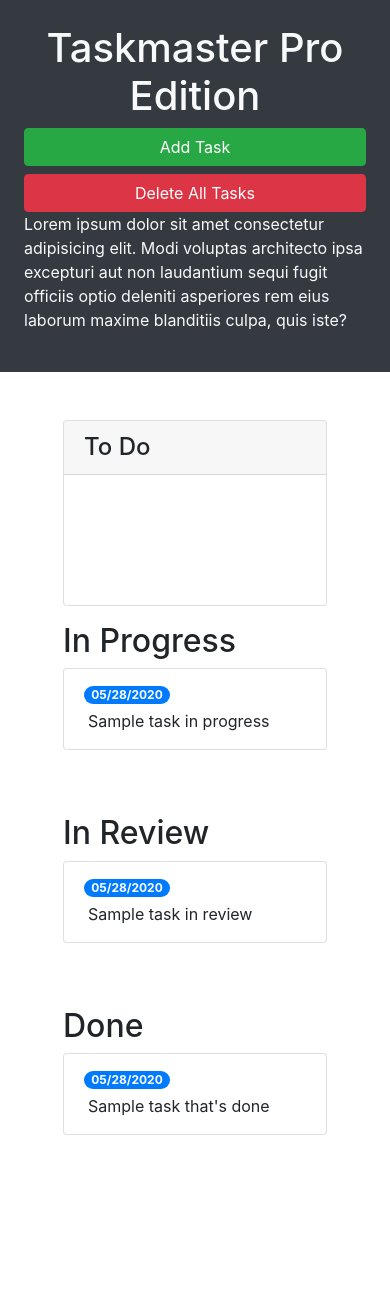
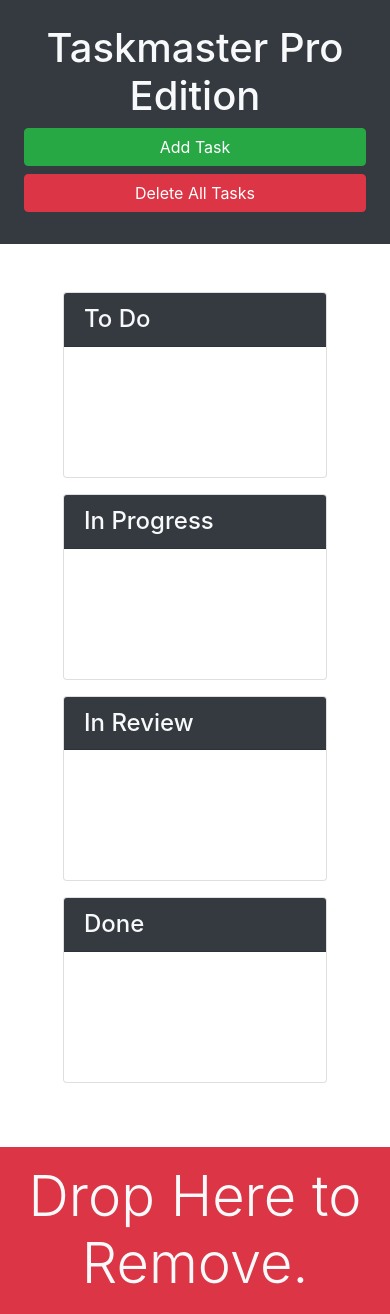
Before and after one commit to Leiser92/taskmaster-pro, a plain HTML site: page index.html in a window 390 px wide. Before the commit the page ends 1247 px from the top, so only its background shows below. Drawn offline with nearby package versions, Linux system fonts and the light colour scheme.

Commit message:
use bootstrap utility classes

```diff
--- a/index.html
+++ b/index.html
@@ -13,60 +13,67 @@
 <body>
 
   <div class="row min-vh-100 no-gutters">
-    <header class="col-12 col-lg-3 bg-dark text-light d-flex flex-column p-4 p-lg-3">
-      <h1 class="text-center">Taskmaster Pro Edition</h1>
-      <button id="create-task" class="btn btn-block btn-success" data-toggle="modal" data-target="#task-form-modal">Add
-        Task</button>
-      <button id="remove-tasks" class="btn btn-block btn-danger">Delete All Tasks</button>
-      <p class="mt-auto">Lorem ipsum dolor sit amet consectetur adipisicing elit. Modi voluptas architecto ipsa
-        excepturi aut non
-        laudantium sequi fugit officiis optio deleniti asperiores rem eius laborum maxime blanditiis culpa, quis iste?
-      </p>
+    <header class="col-12 col-lg-3 bg-dark text-light sticky-top d-flex flex-column p-4 p-lg-3">
+      <div>
+        <h1 class="text-center"><span class="oi oi-task d-inline d-lg-none"></span>
+          Taskmaster Pro Edition</h1>
+        <div class="ml-md-auto w-100 w-md-auto">
+          <button id="create-task" class="btn btn-block btn-success" data-toggle="modal"
+            data-target="#task-form-modal">Add Task</button>
+          <button id="remove-tasks" class="btn btn-block btn-danger mb-2 mb-md-4"></span>Delete All Tasks</button>
+        </div>
+      </div>
+      <p class="mt-auto d-none d-lg-block">Lorem ipsum dolor sit amet consectetur adipisicing elit. Modi voluptas
+        architecto ipsa
+        excepturi aut non laudantium sequi fugit officiis optio deleniti asperiores rem eius laborum maxime blanditiis
+        culpa, quis iste?</p>
     </header>
-    <main class="col-12 col-lg-9">
+    <main class="col-12 col-lg-9 d-flex flex-column">
       <div class="m-5 row justify-content-around">
-        <!-- todo start -->
+          <!--  -->
           <div class="col-12 col-md-6 col-xl-3 mb-3">
             <div class="card">
-            <h4 class="card-header">To Do</h4>
+              <h4 class="card-header bg-dark text-light">
+                To Do
+              </h4>
               <ul id="list-toDo" class="list-group list-group-flush">
-          <li class="list-group-item">
-
-          </li>
               </ul>
             </div>
           </div>
-      <!-- todo end -->
-      <!-- in progress start -->
+          <!--  -->
           <div class="col-12 col-md-6 col-xl-3 mb-3">
-        <h2>In Progress</h2>
-        <ul id="list-inProgress" class="list-group">
-          <li class="list-group-item">
-            <span class="badge badge-primary badge-pill">05/28/2020</span>
-            <p class='m-1'>Sample task in progress</p>
-          </li>
+            <div class="card">
+              <h4 class="card-header bg-dark text-light">
+                In Progress
+              </h4>
+              <ul id="list-inProgress" class="list-group list-group-flush">
               </ul>
             </div>
-      <!-- in review start -->
+          </div>
+          <!--  -->
           <div class="col-12 col-md-6 col-xl-3 mb-3">
-    <h2>In Review</h2>
-    <ul id="list-inReview" class="list-group">
-      <li class="list-group-item">
-        <span class="badge badge-primary badge-pill">05/28/2020</span>
-        <p class="m-1">Sample task in review</p>
-      </li>
+            <div class="card">
+              <h4 class="card-header bg-dark text-light">
+                In Review
+              </h4>
+              <ul id="list-inReview" class="list-group list-group-flush">
               </ul>
             </div>
-  <!-- in review end -->
-  <!-- done start -->
+          </div>
+          <!--  -->
           <div class="col-12 col-md-6 col-xl-3 mb-3">
-    <h2>Done</h2>
-    <ul id="list-done" class="list-group">
-      <li class="list-group-item">
-        <span class="badge badge-primary badge-pill">05/28/2020</span>
-        <p class="m-1">Sample task that's done</p>
-      </li>
+            <div class="card">
+              <h4 class="card-header bg-dark text-light">
+                Done
+              </h4>
+              <ul id="list-done" class="list-group list-group-flush">
               </ul>
+            </div>
+          </div>
+      </div>
+      <div class="mt-auto" id="trash">
+        <div class="w-100 bg-danger p-3 text-center text-light display-4">
+          Drop Here to Remove.
         </div>
       </div>
     </main>
@@ -87,11 +94,11 @@
           <form>
             <div class="form-group">
               <label for="modalTaskDescription">Task description</label>
-              <textarea id="modalTaskDescription" rows="3" class="form-control"></textarea>
+              <textarea class="form-control" id="modalTaskDescription" rows="3"></textarea>
             </div>
             <div class="form-group">
               <label for="modalDueDate">Due date</label>
-              <input type="text" class ="form-control" id="modalDueDate" placeholder="mm/dd/yyyy" autocomplete="off" />
+              <input type="text" class="form-control" id="modalDueDate" placeholder="mm/dd/yyyy" autocomplete="off" />
             </div>
           </form>
         </div>
```
Also changed, not shown: assets/js/script.js (+4 -6 lines). Lines whose indentation alone changed are shown as unchanged.
